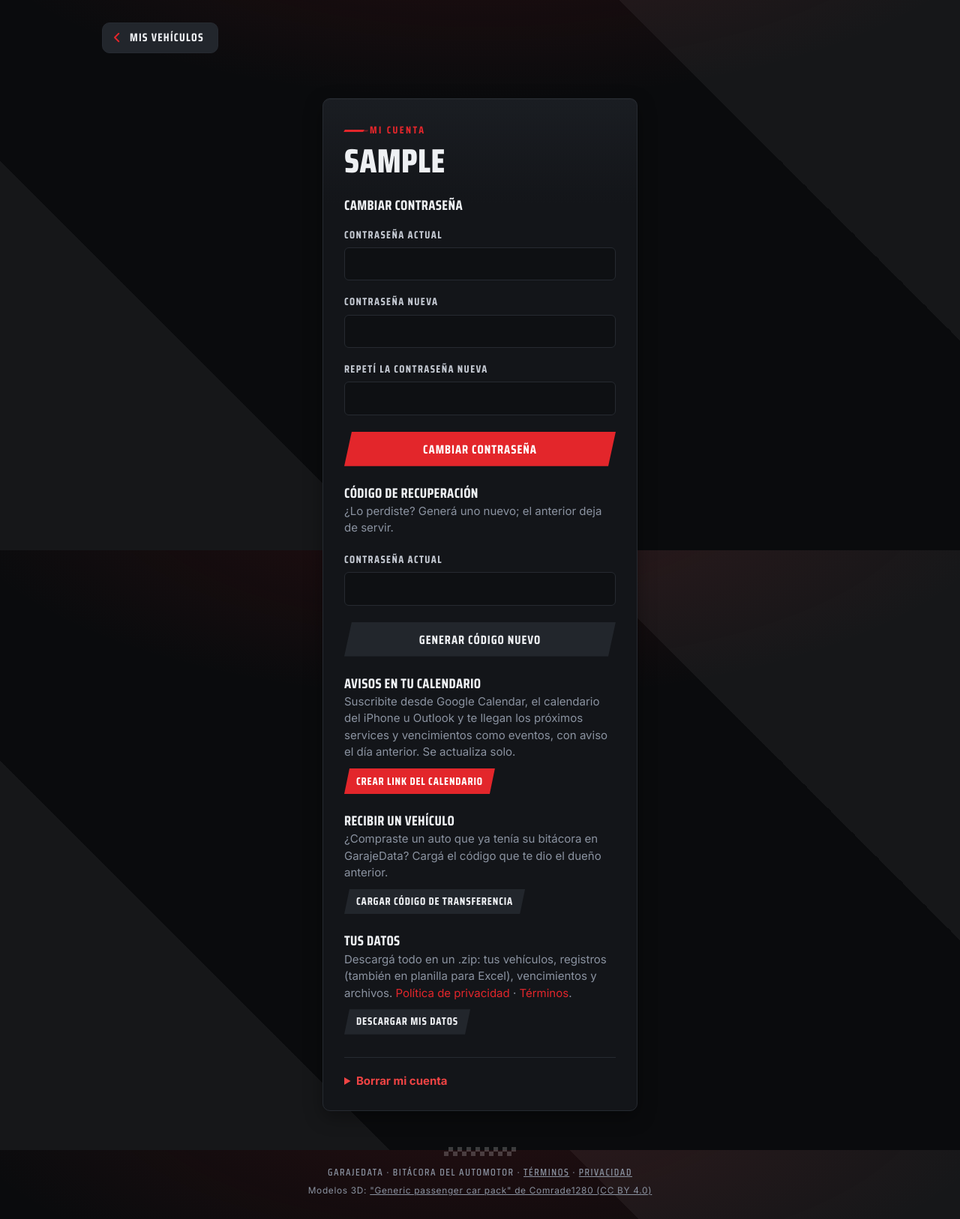
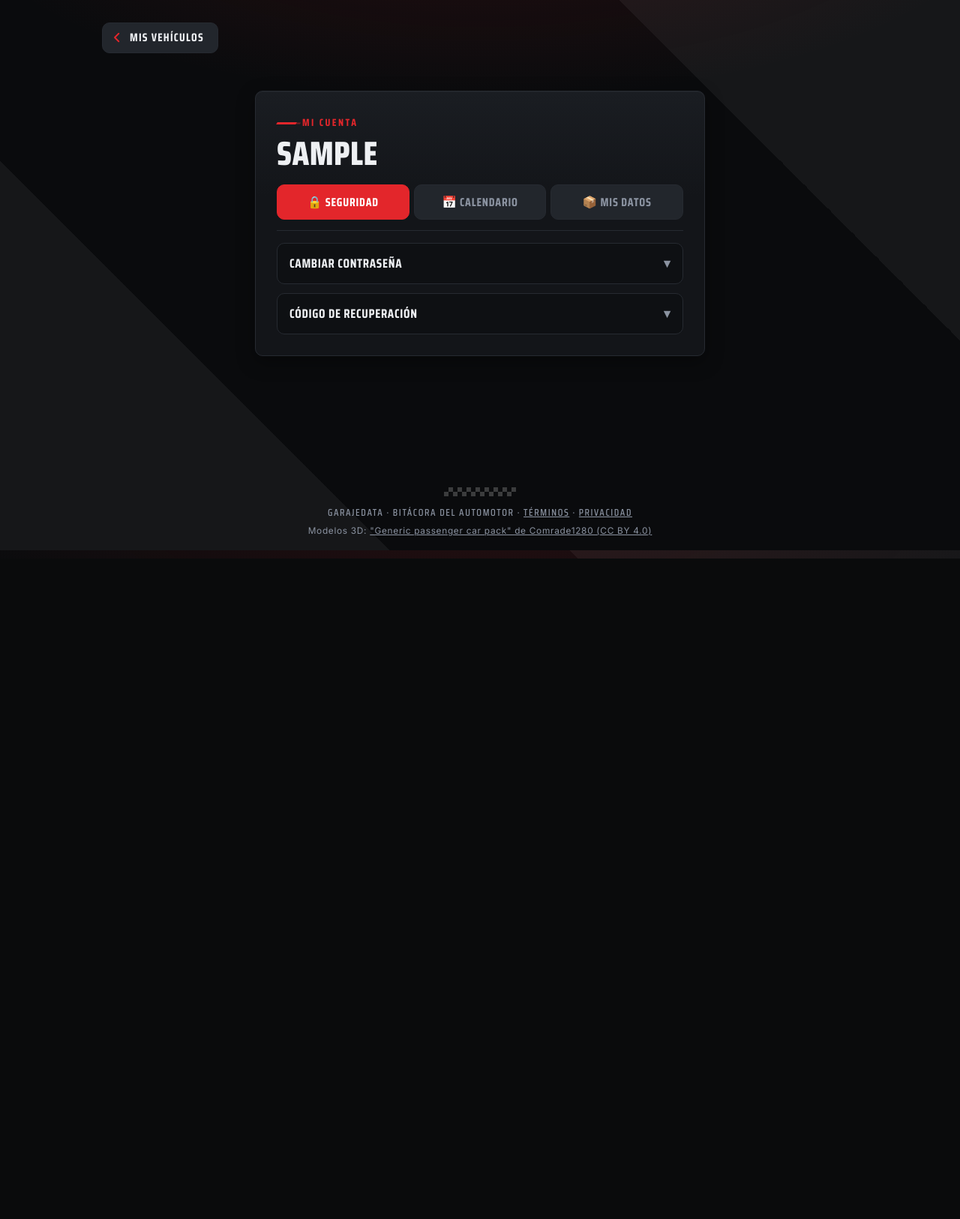
Before and after one commit to pianciola/garajedata, a Flask app: page /cuenta in a window 1280 px wide. Shown: the part 66-1692 px from the top of the page at 75% size. After the commit the page ends 811 px from the top, so only its background shows below. Run offline with Flask 3, Linux system fonts and the light colour scheme; the visitor is signed in with stand-in values (Sample User, id 1); data comes from the database, SQL or seed files in the repository.

Commit message:
Mi cuenta con pestañas (Seguridad, Calendario, Mis datos) y secciones plegables: sin scroll largo
Co-Authored-By: Claude Sonnet 5.5 <noreply@anthropic.com>

```diff
--- a/static/acciones.js
+++ b/static/acciones.js
@@ -25,3 +25,19 @@ document.querySelectorAll('input[type="date"]:not([required])').forEach((campo)
   campo.addEventListener("change", mostrar);
   mostrar();
 });
+
+// Pestañas de «Mi cuenta» (sin JavaScript se ven todas las secciones una debajo de otra).
+(() => {
+  const tabs = [...document.querySelectorAll("[data-tab]")];
+  if (!tabs.length) return;
+  const paneles = [...document.querySelectorAll("[data-panel]")];
+  document.querySelector(".cuenta").classList.add("con-tabs");
+  function mostrar(nombre, guardar) {
+    if (!paneles.some((p) => p.dataset.panel === nombre)) nombre = "seguridad";
+    tabs.forEach((t) => { const on = t.dataset.tab === nombre; t.classList.toggle("activa", on); t.setAttribute("aria-selected", on); });
+    paneles.forEach((p) => { p.hidden = p.dataset.panel !== nombre; });
+    if (guardar) history.replaceState(null, "", "#" + nombre);
+  }
+  tabs.forEach((t) => t.addEventListener("click", () => mostrar(t.dataset.tab, true)));
+  mostrar(location.hash.slice(1) || "seguridad", false);
+})();
--- a/static/style.css
+++ b/static/style.css
@@ -1099,3 +1099,32 @@ button:not(.btn):focus-visible { outline: 2px solid #fff; outline-offset: 2px; }
 .fecha-borrar { justify-self: start; background: none; border: 0; padding: 2px 0; color: var(--muted); font-size: .8rem; text-decoration: underline; cursor: pointer; }
 .fecha-borrar:hover { color: var(--accent); }
 .fecha-borrar[hidden] { display: none; }
+
+/* ---------- Mi cuenta con pestañas ---------- */
+.form-card.cuenta { max-width: 600px; margin-top: 30px; }
+.tabs { display: none; gap: 6px; margin: 18px 0 8px; padding-bottom: 14px; border-bottom: 1px solid var(--border); flex-wrap: wrap; }
+.cuenta.con-tabs .tabs { display: flex; }
+.cuenta.con-tabs .panel-tab[hidden] { display: none; }
+.tab { flex: 1 1 0; min-width: max-content; padding: 10px 14px; background: var(--surface-3); color: var(--muted); border: 1px solid var(--border);
+  border-radius: 10px; font-family: var(--display); font-size: .98rem; font-weight: 700; letter-spacing: .05em; text-transform: uppercase; cursor: pointer;
+  transition: background .15s, color .15s, border-color .15s; }
+.tab:hover { color: var(--text); border-color: var(--border-strong); }
+.tab.activa { background: var(--accent); border-color: var(--accent); color: #fff; }
+.panel-tab { margin-top: 16px; display: grid; gap: 12px; }
+.panel-tab p { margin: 0; }
+.acordeon { border: 1px solid var(--border); border-radius: 10px; background: #0e1013; padding: 0 16px; }
+.acordeon > summary { cursor: pointer; padding: 14px 0; font-family: var(--display); font-weight: 700; font-size: 1.05rem; letter-spacing: .04em; text-transform: uppercase; list-style: none; display: flex; justify-content: space-between; align-items: center; }
+.acordeon > summary::-webkit-details-marker { display: none; }
+.acordeon > summary::after { content: "▾"; color: var(--muted); }
+.acordeon[open] > summary::after { content: "▴"; }
+.acordeon[open] { padding-bottom: 16px; }
+.acordeon[open] > summary { padding-bottom: 10px; }
+.acciones-cuenta { display: grid; gap: 10px; }
+.accion-cuenta { display: grid; gap: 4px; padding: 14px 16px; background: var(--surface-3); border: 1px solid var(--border); border-radius: 10px; color: var(--text); transition: background .15s, border-color .15s; }
+.accion-cuenta:hover { background: #2c3139; border-color: var(--border-strong); text-decoration: none; }
+.accion-cuenta strong { font-family: var(--display); font-size: 1.1rem; letter-spacing: .04em; text-transform: uppercase; }
+.accion-cuenta small { color: var(--muted); font-size: .86rem; }
+@media (max-width: 480px) {
+  .tabs { flex-wrap: nowrap; gap: 4px; }
+  .tab { min-width: 0; padding: 10px 4px; font-size: .78rem; letter-spacing: .02em; white-space: nowrap; }
+}
--- a/templates/cuenta.html
+++ b/templates/cuenta.html
@@ -2,11 +2,19 @@
 {% block title %}Mi cuenta{% endblock %}
 {% block content %}
 <a class="back" href="{{ url_for('index') }}"><svg class="back-flecha" viewBox="0 0 24 24" width="18" height="18" fill="none" stroke="currentColor" stroke-width="2.6" stroke-linecap="round" stroke-linejoin="round" aria-hidden="true"><path d="M15 5l-7 7 7 7"/></svg><span>Mis vehículos</span></a>
-<section class="card form-card narrow">
+<section class="card form-card cuenta">
   <div class="eyebrow">Mi cuenta</div>
   <h1>{{ usuario.usuario }}</h1>
 
-  <h3 class="cuenta-sub">Cambiar contraseña</h3>
+  <div class="tabs" role="tablist" aria-label="Secciones de la cuenta">
+    <button class="tab activa" type="button" role="tab" id="tab-seguridad" aria-controls="panel-seguridad" aria-selected="true" data-tab="seguridad">🔒 Seguridad</button>
+    <button class="tab" type="button" role="tab" id="tab-calendario" aria-controls="panel-calendario" aria-selected="false" data-tab="calendario">📅 Calendario</button>
+    <button class="tab" type="button" role="tab" id="tab-datos" aria-controls="panel-datos" aria-selected="false" data-tab="datos">📦 Mis datos</button>
+  </div>
+
+  <div class="panel-tab" id="panel-seguridad" role="tabpanel" aria-labelledby="tab-seguridad" data-panel="seguridad">
+    <details class="acordeon" {% if request.method == 'POST' %}open{% endif %}>
+      <summary><span>Cambiar contraseña</span></summary>
       <form method="post" class="form auth-form"><input type="hidden" name="csrf" value="{{ csrf_token() }}">
         <input type="hidden" name="accion" value="clave">
         <label class="field">
@@ -21,12 +29,11 @@
           <span>Repetí la contraseña nueva</span>
           <input type="password" name="clave2" required minlength="6" maxlength="200" autocomplete="new-password">
         </label>
-    <div class="form-actions">
-      <button class="btn btn-primary" type="submit">Cambiar contraseña</button>
-    </div>
+        <div class="form-actions"><button class="btn btn-primary" type="submit">Cambiar contraseña</button></div>
       </form>
-
-  <h3 class="cuenta-sub">Código de recuperación</h3>
+    </details>
+    <details class="acordeon">
+      <summary><span>Código de recuperación</span></summary>
       <p class="muted">¿Lo perdiste? Generá uno nuevo; el anterior deja de servir.</p>
       <form method="post" class="form auth-form"><input type="hidden" name="csrf" value="{{ csrf_token() }}">
         <input type="hidden" name="accion" value="codigo">
@@ -34,37 +41,45 @@
           <span>Contraseña actual</span>
           <input type="password" name="actual" required autocomplete="current-password" maxlength="200">
         </label>
-    <div class="form-actions">
-      <button class="btn btn-ghost" type="submit">Generar código nuevo</button>
+        <div class="form-actions"><button class="btn btn-ghost" type="submit">Generar código nuevo</button></div>
+      </form>
+    </details>
   </div>
-  </form>
 
-  <h3 class="cuenta-sub" id="calendario">Avisos en tu calendario</h3>
+  <div class="panel-tab" id="panel-calendario" role="tabpanel" aria-labelledby="tab-calendario" data-panel="calendario">
     <p class="muted">Suscribite desde Google Calendar, el calendario del iPhone u Outlook y te llegan los próximos services y vencimientos como eventos, con aviso el día anterior. Se actualiza solo.</p>
     {% if cal_link %}
     <div class="codigo-box share-box">
       <code id="cal-link">{{ cal_link }}</code>
       <button class="btn btn-ghost btn-sm" type="button" data-copiar="#cal-link">Copiar</button>
     </div>
-  <p class="muted small"><b>Google Calendar:</b> en la compu, «Otros calendarios» → «+» → «Desde URL» y pegá el link. <b>iPhone:</b> Ajustes → Calendario → Cuentas → Añadir cuenta → Otra → «Añadir calendario suscrito». Quien tenga el link ve tus fechas: no lo publiques.</p>
     <div class="share-actions">
-    <a class="btn btn-ghost btn-sm" href="{{ cal_link|replace('https://', 'webcal://')|replace('http://', 'webcal://') }}">Abrir en mi calendario</a>
+      <a class="btn btn-primary btn-sm" href="{{ cal_link|replace('https://', 'webcal://')|replace('http://', 'webcal://') }}">Abrir en mi calendario</a>
       <form method="post" action="{{ url_for('calendario_link') }}"><input type="hidden" name="csrf" value="{{ csrf_token() }}"><input type="hidden" name="accion" value="quitar"><button class="btn btn-ghost btn-sm" type="submit">Desactivar link</button></form>
     </div>
+    <details class="acordeon">
+      <summary><span>¿Cómo lo agrego?</span></summary>
+      <p class="muted small"><b>Google Calendar:</b> en la compu, «Otros calendarios» → «+» → «Desde URL» y pegá el link.<br><b>iPhone:</b> Ajustes → Calendario → Cuentas → Añadir cuenta → Otra → «Añadir calendario suscrito».<br>Quien tenga el link ve tus fechas: no lo publiques.</p>
+    </details>
     {% else %}
     <form method="post" action="{{ url_for('calendario_link') }}"><input type="hidden" name="csrf" value="{{ csrf_token() }}">
-    <button class="btn btn-primary btn-sm" type="submit">Crear link del calendario</button>
+      <button class="btn btn-primary" type="submit">Crear link del calendario</button>
     </form>
     {% endif %}
+  </div>
 
-  <h3 class="cuenta-sub">Recibir un vehículo</h3>
-  <p class="muted">¿Compraste un auto que ya tenía su bitácora en GarajeData? Cargá el código que te dio el dueño anterior.</p>
-  <a class="btn btn-ghost btn-sm" href="{{ url_for('recibir') }}">Cargar código de transferencia</a>
-
-  <h3 class="cuenta-sub">Tus datos</h3>
-  <p class="muted">Descargá todo en un .zip: tus vehículos, registros (también en planilla para Excel), vencimientos y archivos. <a href="{{ url_for('privacidad') }}">Política de privacidad</a> · <a href="{{ url_for('terminos') }}">Términos</a>.</p>
-  <a class="btn btn-ghost btn-sm" href="{{ url_for('exportar_todo') }}">Descargar mis datos</a>
-
+  <div class="panel-tab" id="panel-datos" role="tabpanel" aria-labelledby="tab-datos" data-panel="datos">
+    <div class="acciones-cuenta">
+      <a class="accion-cuenta" href="{{ url_for('exportar_todo') }}">
+        <strong>⬇ Descargar mis datos</strong>
+        <small>Un .zip con vehículos, registros (también para Excel), vencimientos y archivos.</small>
+      </a>
+      <a class="accion-cuenta" href="{{ url_for('recibir') }}">
+        <strong>🚗 Recibir un vehículo</strong>
+        <small>Cargá el código de transferencia que te dio el dueño anterior.</small>
+      </a>
+    </div>
+    <p class="muted small"><a href="{{ url_for('privacidad') }}">Política de privacidad</a> · <a href="{{ url_for('terminos') }}">Términos y condiciones</a></p>
     <details class="danger-zone borrar-cuenta">
       <summary><strong>Borrar mi cuenta</strong></summary>
       <p class="muted">Se borran la cuenta, todos los vehículos, registros y archivos. No se puede deshacer: descargá tus datos antes.</p>
@@ -77,5 +92,6 @@
         <div class="form-actions"><button class="btn btn-danger" type="submit">Borrar cuenta</button></div>
       </form>
     </details>
+  </div>
 </section>
 {% endblock %}
```
Lines whose indentation alone changed are shown as unchanged.
